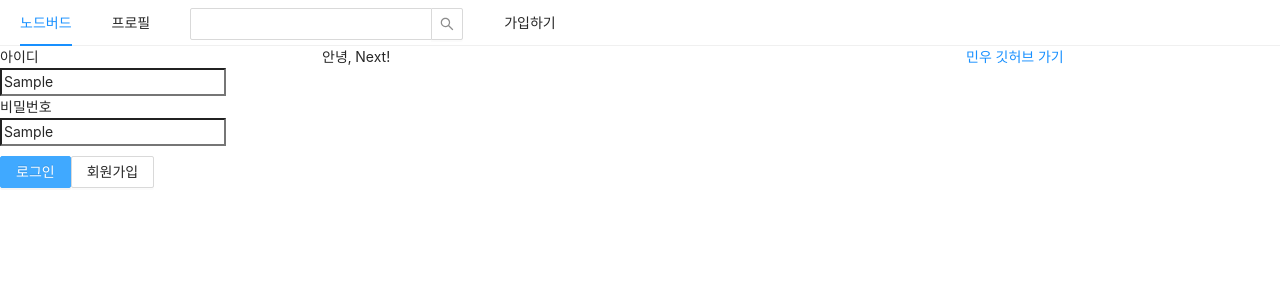
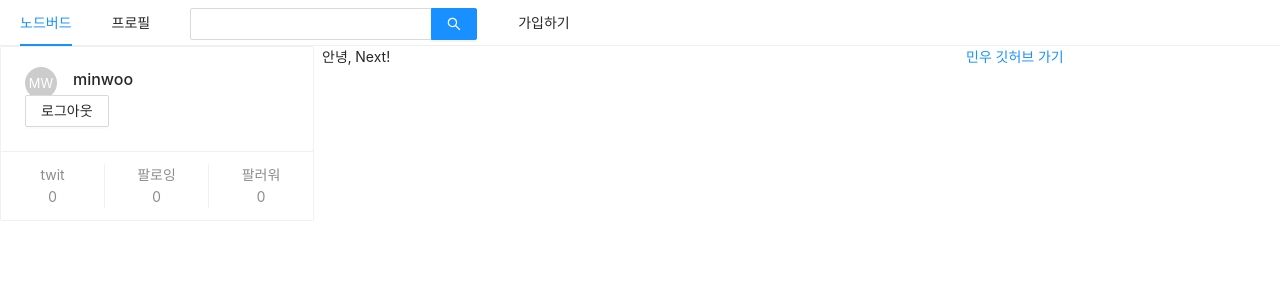
Before and after one commit to DevMinwoo-Jung/node-bird, a Next.js app in the folder front/: page / in a window 1280 px wide. Both pictures are taken after typing "Sample", "Sample" into the empty fields and a click on the button "로그인". Shown: the top 300 px of the page. Built offline with nearby package versions, Linux system fonts and the light colour scheme.

Commit message:
20220317

```diff
--- a/front/components/AppLayout.js
+++ b/front/components/AppLayout.js
@@ -4,6 +4,11 @@ import propTypes from "prop-types";
 import Link from "next/link";
 import UserProfile from "./UserProfile";
 import LoginForm from "./LoginForm";
+import styled from "styled-components";
+
+const SearchInput = styled(Input.Search)`
+  vertical-align: middle;
+`;
 
 const AppLayout = ({ children }) => {
   const [isLoggedIn, setIsLoggedIn] = useState(false);
@@ -22,7 +27,7 @@ const AppLayout = ({ children }) => {
           </Link>
         </Menu.Item>
         <Menu.Item>
-          <Input.Search style={{ verticalAlign: "middle" }} />
+          <SearchInput enterButton />
         </Menu.Item>
         <Menu.Item>
           <Link href="/signup">
@@ -32,7 +37,11 @@ const AppLayout = ({ children }) => {
       </Menu>
       <Row gutter={8}>
         <Col xs={24} md={6}>
-          {isLoggedIn ? <UserProfile /> : <LoginForm />}
+          {isLoggedIn ? (
+            <UserProfile setIsLoggedIn={setIsLoggedIn} />
+          ) : (
+            <LoginForm setIsLoggedIn={setIsLoggedIn} />
+          )}
         </Col>
         <Col xs={24} md={12}>
           {children}
--- a/front/components/LoginForm.js
+++ b/front/components/LoginForm.js
@@ -1,5 +1,6 @@
+/* eslint-disable react/prop-types */
 import { Button, Form } from "antd";
-import React, { useCallback, useState } from "react";
+import React, { useCallback, useState, useMemo } from "react";
 import Link from "next/link";
 import styled from "styled-components";
 
@@ -7,7 +8,11 @@ const ButtonWrapper = styled.div`
   margin-top: 10px;
 `;
 
-const LoginForm = () => {
+const FormWrapper = styled(Form)`
+  padding: 10px;
+`;
+
+const LoginForm = ({ setIsLoggedIn }) => {
   const [id, setId] = useState("");
   const [password, setPassword] = useState("");
 
@@ -19,8 +24,16 @@ const LoginForm = () => {
     setPassword(e.target.value);
   }, []);
 
+  const onSubmitForm = useCallback(() => {
+    console.log(id, password);
+    setIsLoggedIn(true);
+  }, [id, password]);
+
+  const style = useMemo(() => ({ marginTop: 10 }), []);
+  // styled components 쓰기 싫을 때 이렇게!
+  // onFinish는 preventdefault 적용되어있음!
   return (
-    <Form>
+    <FormWrapper onFinish={onSubmitForm}>
       <div>
         <label htmlFor="user-id">아이디</label>
         <br />
@@ -43,7 +56,7 @@ const LoginForm = () => {
           required
         />
       </div>
-      <ButtonWrapper>
+      <ButtonWrapper style={style}>
         <Button type="primary" htmlType="submit" loading={false}>
           로그인
         </Button>
@@ -54,7 +67,7 @@ const LoginForm = () => {
         </Link>
       </ButtonWrapper>
       <div></div>
-    </Form>
+    </FormWrapper>
   );
 };
 
--- a/front/components/UserProfile.js
+++ b/front/components/UserProfile.js
@@ -0,0 +1,36 @@
+import React, { useCallback } from "react";
+import { Avatar, Button, Card } from "antd";
+
+// eslint-disable-next-line react/prop-types
+const UserProfile = ({ setIsLoggedIn }) => {
+  const onLogout = useCallback(() => {
+    setIsLoggedIn(false);
+  }, []);
+
+  return (
+    <Card
+      actions={[
+        <div key="twit">
+          {" "}
+          twit
+          <br />0{" "}
+        </div>,
+        <div key="following">
+          {" "}
+          팔로잉
+          <br />0{" "}
+        </div>,
+        <div key="follwers">
+          {" "}
+          팔러워
+          <br />0{" "}
+        </div>,
+      ]}
+    >
+      <Card.Meta title="minwoo" avatar={<Avatar>MW</Avatar>} />
+      <Button onClick={onLogout}>로그아웃</Button>
+    </Card>
+  );
+};
+
+export default UserProfile;
```
